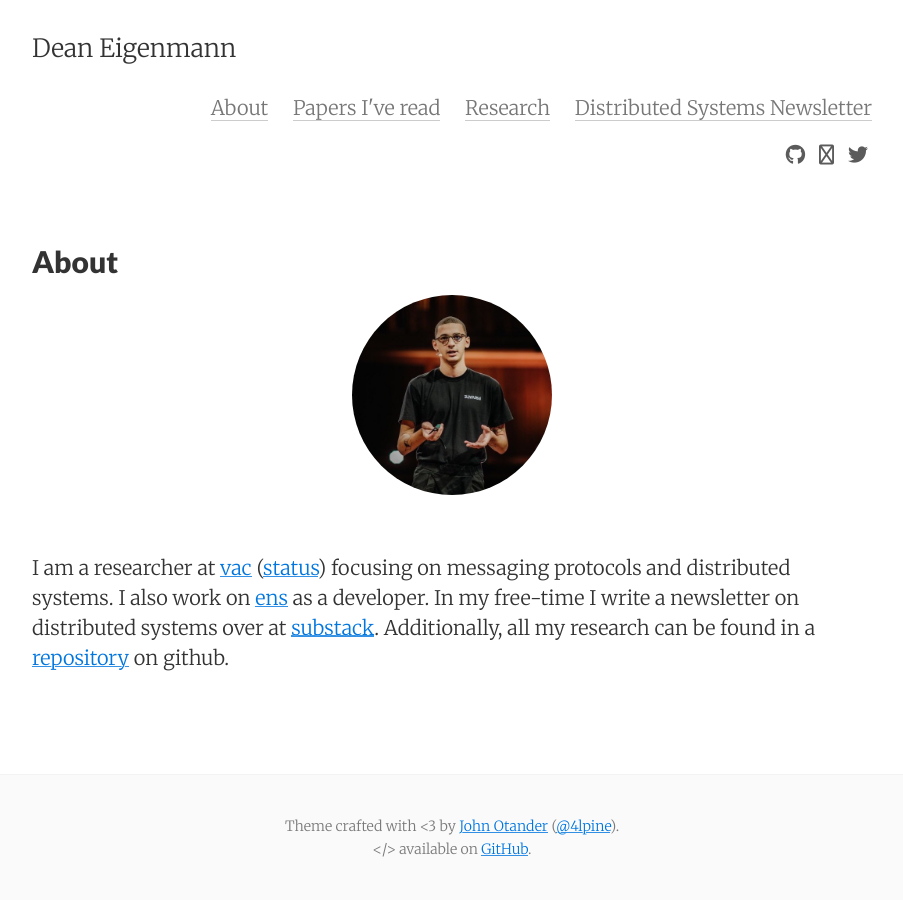
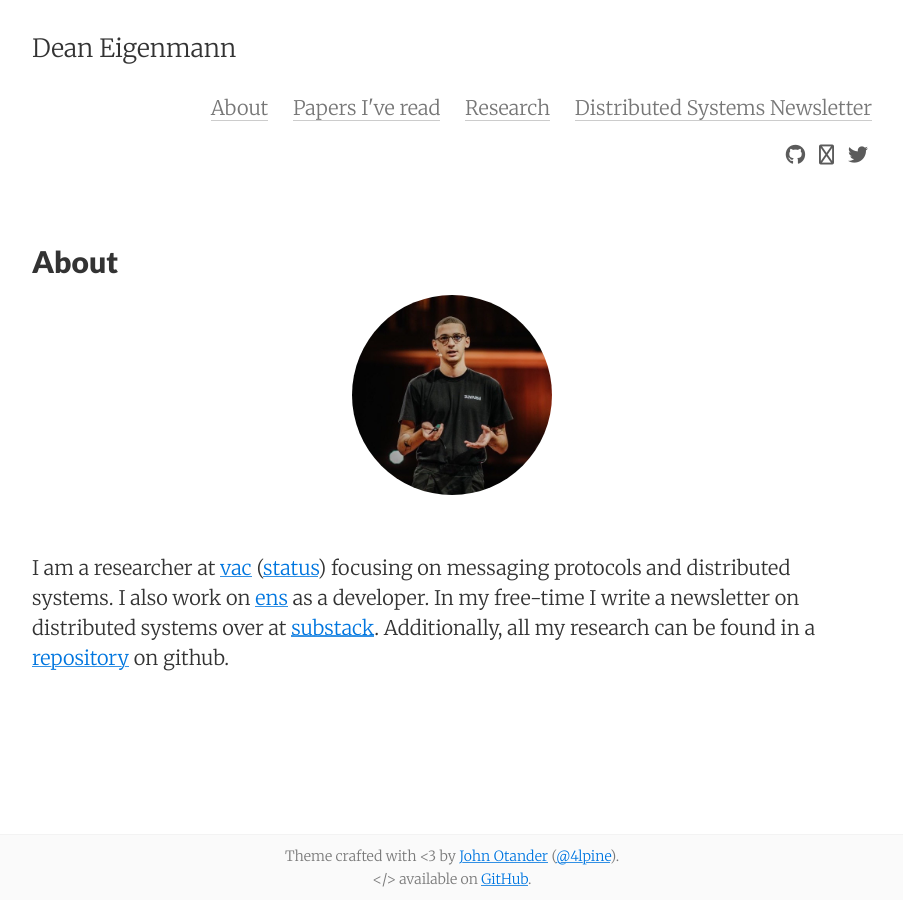
Before and after one commit to decanus/dean.eigenmann.me, a Jekyll site: the page built from about.md, in a window 1280 px wide. Shown: the whole page, without its empty margins (188-1091 px from the left). Built offline with Jekyll 4.4.1, drawn with Linux system fonts in a browser that asks for light colours; nearby versions of some CDN libraries.

Commit message:
changes footer padding

```diff
--- a/_sass/_footer.scss
+++ b/_sass/_footer.scss
@@ -24,7 +24,7 @@ footer {
   color: $footer-color;
   font-size: $footer-font-size;
   font-weight: $footer-font-weight;
-  padding: $footer-padding;
+  padding: $space-1;
   text-align: center;
 }
 
```
